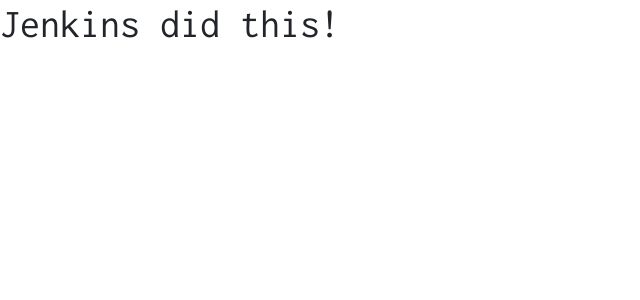
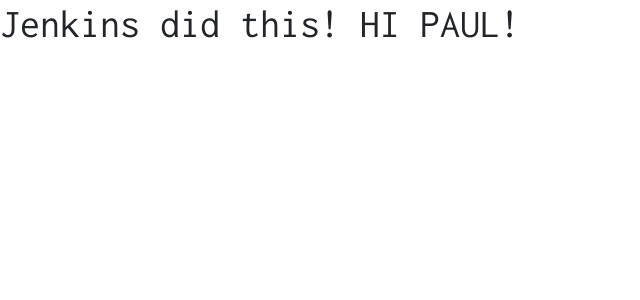
Before and after one commit to LiamDotPro/home-crafting-frontend, a Vue app: page / in a window 1280 px wide. Shown: the top 300 px of the page, without its empty margins (0-640 px from the left). Built offline with nearby package versions, Linux system fonts and the light colour scheme.

Commit message:
showing paul

```diff
--- a/src/views/Home.vue
+++ b/src/views/Home.vue
@@ -1,6 +1,6 @@
 <template>
     <div id="home">
-        <h1>Jenkins did this!</h1>
+        <h1>Jenkins did this! HI PAUL!</h1>
     </div>
 </template>
 
```
